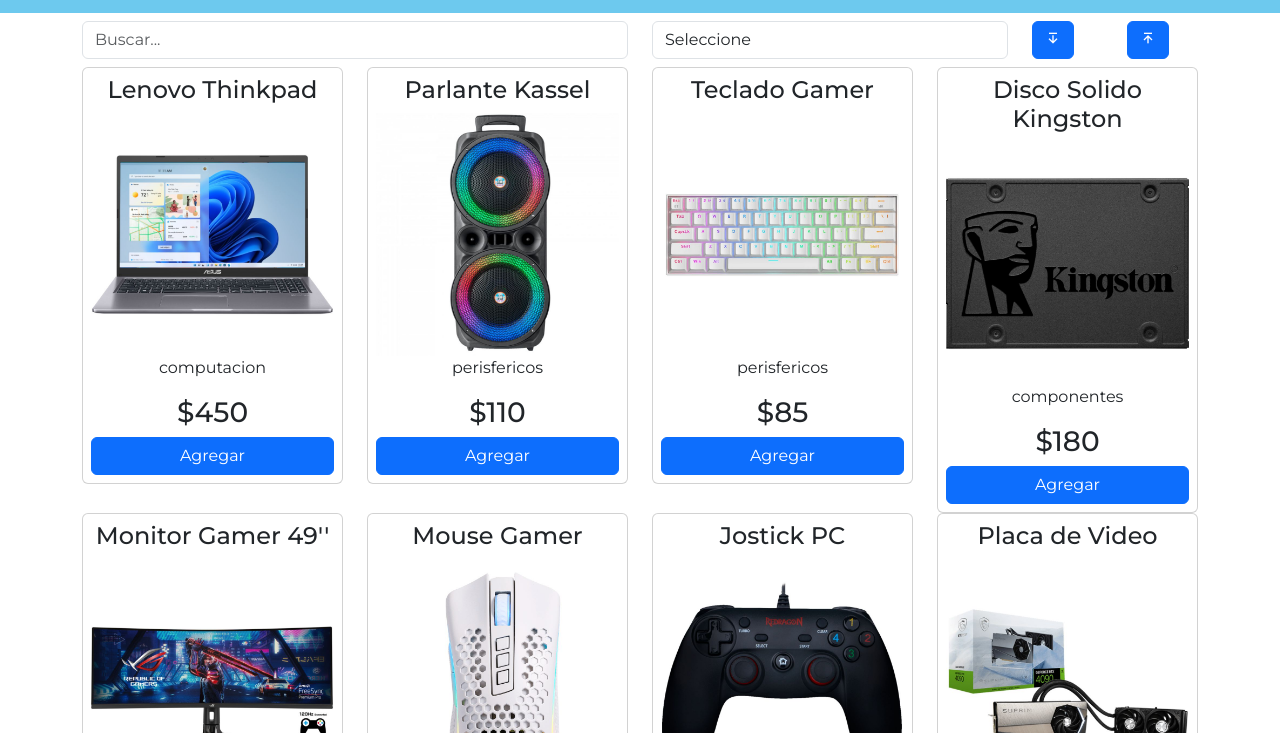
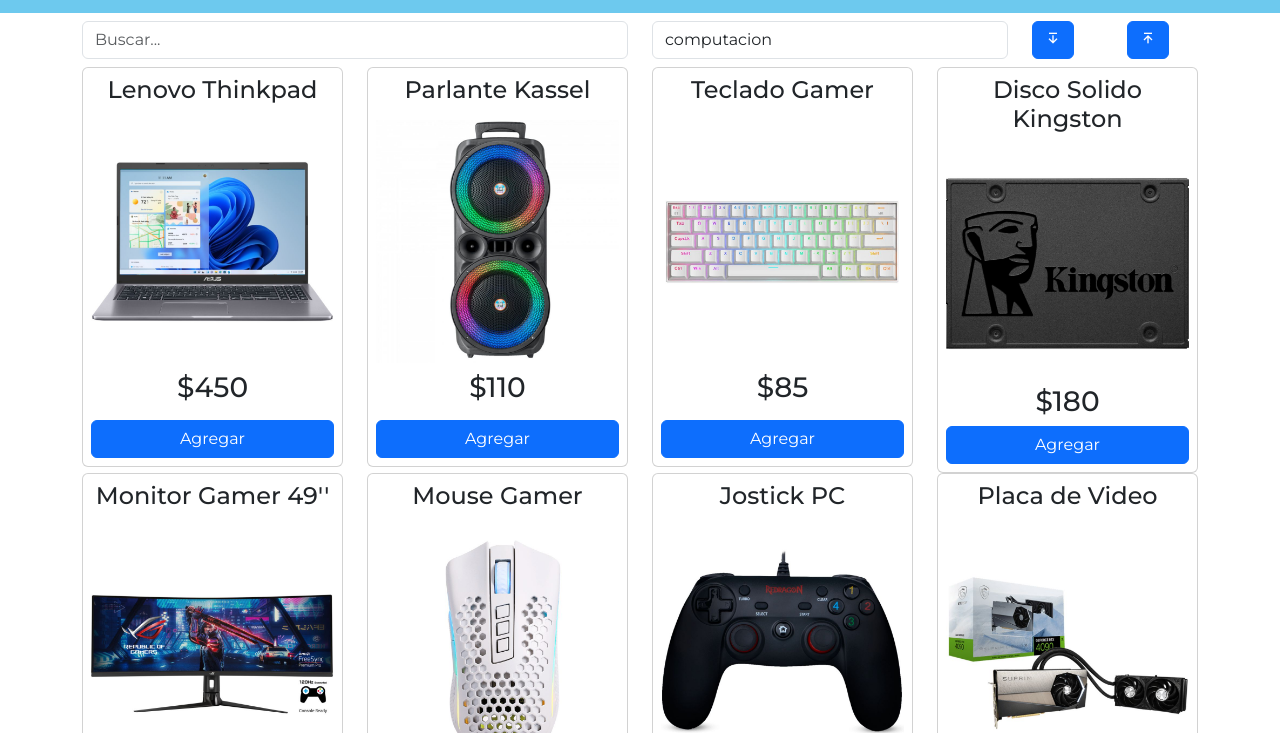
Before and after one commit to Lvcas10/javascript-49845, a website: page index.html in a window 1280 px wide. Shown: the part 67-800 px from the top of the page. Drawn offline with nearby package versions, Linux system fonts and the light colour scheme.

Commit message:
Agragando archivo .json

```diff
--- a/data.js
+++ /dev/null
@@ -1,98 +0,0 @@
-const products = [
-    {
-        "id": 1,
-        "name": "Lenovo Thinkpad",
-        "description": "Ryzen 7 8gb Ram",
-        "category": "computacion",
-        "price": 450,
-        "img": "./assets/lenovo.jpeg"
-    },
-    {
-        "id": 2,
-        "name": "Parlante Kassel",
-        "description": "PS082 Bluetooh",
-        "category": "perisfericos",
-        "price": 110,
-        "img": "./assets/parlante.jpeg"
-    },
-    {
-        "id": 3,
-        "name": "Teclado Gamer",
-        "description": "Redragon K530W-RGB-PRO",
-        "category": "perisfericos",
-        "price": 85,
-        "img": "./assets/teclado.jpeg"
-    },
-    {
-        "id": 4,
-        "name": "Disco Solido Kingston",
-        "description": "240Gb Kingston A400",
-        "category": "componentes",
-        "price": 180,
-        "img": "./assets/disco.jpeg"
-    },
-    {
-        "id": 5,
-        "name": "Monitor Gamer 49''",
-        "description": "HRD 144Hz 4Ms XG49VQ",
-        "category": "computacion",
-        "price": 250,
-        "img": "./assets/monitor.jpeg"
-    },
-    {
-        "id": 6,
-        "name": "Mouse Gamer",
-        "description": "M808W-KSA Storm Pro",
-        "category": "perisfericos",
-        "price": 45,
-        "img": "./assets/mouse.jpeg"
-    },
-    {
-        "id": 7,
-        "name": "Jostick PC",
-        "description": "Redragon G807 Saturno",
-        "category": "perisfericos",
-        "price": 90,
-        "img": "./assets/jostick.jpeg"
-    },
-    {
-        "id": 8,
-        "name": "Placa de Video",
-        "description": "RTX 4090 24Gb Msi Suprim X",
-        "category": "componentes",
-        "price": 270,
-        "img": "./assets/placa.jpeg"
-    },
-    {
-        "id": 9,
-        "name": "Memoria Ram",
-        "description": "8Gb 3600 Mhz",
-        "category": "componentes",
-        "price": 160,
-        "img": "./assets/ram.jpeg"
-    },
-    {
-        "id": 10,
-        "name": "Teclado Gamer Logitech",
-        "description": "G Pro LOL2 Mecanico",
-        "category": "perisfericos",
-        "price": 60,
-        "img": "./assets/teclado2.jpeg"
-    },
-    {
-        "id": 11,
-        "name": "Notebook Samsung",
-        "description": "Pro Core i5 512Gb 16Gb",
-        "category": "computacion",
-        "price": 650,
-        "img": "./assets/samsung.jpeg"
-    },
-    {
-        "id": 12,
-        "name": "Notebook Dell",
-        "description": "Pro i7 32Gb Ssd 512Gb 4Gb 16",
-        "category": "computacion",
-        "price": 750,
-        "img": "./assets/dell.jpeg"
-    }
-]
--- /dev/null
+++ b/data.json
@@ -0,0 +1,115 @@
+{
+    "products": [
+        {
+            "id_product": 1,
+            "name": "Lenovo Thinkpad",
+            "description": "Ryzen 7 8gb Ram",
+            "id_category": "1",
+            "price": 450,
+            "img": "./assets/lenovo.jpeg"
+        },
+        {
+            "id_product": 2,
+            "name": "Parlante Kassel",
+            "description": "PS082 Bluetooh",
+            "id_category": "2",
+            "price": 110,
+            "img": "./assets/parlante.jpeg"
+        },
+        {
+            "id_product": 3,
+            "name": "Teclado Gamer",
+            "description": "Redragon K530W-RGB-PRO",
+            "id_category": "2",
+            "price": 85,
+            "img": "./assets/teclado.jpeg"
+        },
+        {
+            "id_product": 4,
+            "name": "Disco Solido Kingston",
+            "description": "240Gb Kingston A400",
+            "id_category": "3",
+            "price": 180,
+            "img": "./assets/disco.jpeg"
+        },
+        {
+            "id_product": 5,
+            "name": "Monitor Gamer 49''",
+            "description": "HRD 144Hz 4Ms XG49VQ",
+            "id_category": "1",
+            "price": 250,
+            "img": "./assets/monitor.jpeg"
+        },
+        {
+            "id_product": 6,
+            "name": "Mouse Gamer",
+            "description": "M808W-KSA Storm Pro",
+            "id_category": "2",
+            "price": 45,
+            "img": "./assets/mouse.jpeg"
+        },
+        {
+            "id_product": 7,
+            "name": "Jostick PC",
+            "description": "Redragon G807 Saturno",
+            "id_category": "2",
+            "price": 90,
+            "img": "./assets/jostick.jpeg"
+        },
+        {
+            "id_product": 8,
+            "name": "Placa de Video",
+            "description": "RTX 4090 24Gb Msi Suprim X",
+            "id_category": "3",
+            "price": 270,
+            "img": "./assets/placa.jpeg"
+        },
+        {
+            "id_product": 9,
+            "name": "Memoria Ram",
+            "description": "8Gb 3600 Mhz",
+            "id_category": "3",
+            "price": 160,
+            "img": "./assets/ram.jpeg"
+        },
+        {
+            "id_product": 10,
+            "name": "Teclado Gamer Logitech",
+            "description": "G Pro LOL2 Mecanico",
+            "id_category": "2",
+            "price": 60,
+            "img": "./assets/teclado2.jpeg"
+        },
+        {
+            "id_product": 11,
+            "name": "Notebook Samsung",
+            "description": "Pro Core i5 512Gb 16Gb",
+            "id_category": "1",
+            "price": 650,
+            "img": "./assets/samsung.jpeg"
+        },
+        {
+            "id_product": 12,
+            "name": "Notebook Dell",
+            "description": "Pro i7 32Gb Ssd 512Gb 4Gb 16",
+            "id_category": "1",
+            "price": 750,
+            "img": "./assets/dell.jpeg"
+        }
+    ],
+
+    "category": [
+        {
+            "id_category": 1,
+            "name": "computacion"
+        },
+        {
+            "id_category": 2,
+            "name": "perisfericos"
+        },
+        {
+            "id_category": 3,
+            "name": "componentes"
+        }
+    ]
+}
--- a/index.html
+++ b/index.html
@@ -10,7 +10,7 @@
     <link rel="stylesheet" href="style.css">
     <link rel="shortcut icon" href="images/icon.png" type="image/x-png">
     <script src="https://cdn.jsdelivr.net/npm/bootstrap@5.3.2/dist/js/bootstrap.bundle.min.js" integrity="sha384-C6RzsynM9kWDrMNeT87bh95OGNyZPhcTNXj1NW7RuBCsyN/o0jlpcV8Qyq46cDfL" crossorigin="anonymous"></script>
-    <script src="data.js" defer></script>
+
     <script src="Cart.js" defer></script>
     <script src="index.js" defer></script>
 </head>
@@ -29,10 +29,6 @@
             </div>
             <div class="col-md-4">
                 <select id="selectCategory" class="form-control">
-                    <option value>Seleccione</option>
-                    <option value="computacion">Computacion</option>
-                    <option value="perisfericos">Perisfericos</option>
-                    <option value="componentes">Componentes</option>
                 </select>
             </div>
             <div class="col-md-1">
--- a/index.js
+++ b/index.js
@@ -10,7 +10,7 @@
 const btnSave = document.querySelector('#btnSave');
 const btnOrder = document.querySelector('#btnOrder');
 const btnOrderUp = document.querySelector('#btnOrderUp');
-
+let products_list = [];
 const listCart = JSON.parse( localStorage.getItem('cart') ) || [];
 const cart = new Cart(listCart);
 
@@ -28,7 +28,7 @@
 })
 
 btnOrder.addEventListener('click', ()=> {
-    products.sort(  (a, b ) => {
+    products_list.sort(  (a, b ) => {
         if(  a.price < b.price  ){
             return -1
         }
@@ -39,11 +39,16 @@
         return 0
     } )
 
-    renderProducts(products);
+    renderProducts(products_list);
 })
 
+const filtroCategoria = (id_category) => {
+    const newList = products_list.filter ((product)=> product.id_category == id_category)
+    renderProducts(newList);
+}
+
 btnOrderUp.addEventListener('click', ()=> {
-    products.sort(  (a, b ) => {
+    products_list.sort(  (a, b ) => {
         if ( a.price > b.price){
             return -1
         }
@@ -54,20 +59,27 @@
         return 0
     } )
 
-    renderProducts(products);
+    renderProducts(products_list);
 })
 
-selectCategory.addEventListener('click', (event) => {
-    const search = selectCategory.value
-    const newList = products.filter(  (product) => product.category.toLowerCase().includes( search.toLowerCase() ) );
-    renderProducts(newList);
+selectCategory.addEventListener('change', (e) => {
+    const id_category = selectCategory.value;
+    filtroCategoria(id_category);
 })
 
 inputSearch.addEventListener('input', (event) => {
     const search = inputSearch.value
-    const newList = products.filter(  (product) => product.name.toLowerCase().includes( search.toLowerCase() ) );
+    const newList = products_list.filter(  (product) => product.name.toLowerCase().includes( search.toLowerCase() ) );
     renderProducts(newList);
 })
+
+const addToCart = (evento) => {
+    const id = evento.target.id;
+    const product = products_list.find (item => item.id_product == id );
+    console.log(product);
+    cart.addToCart(product);
+    cartCount.innerText = cart.getCount();
+}
 
 const renderProducts = (list) => {
     listProducts.innerHTML = '';
@@ -77,9 +89,8 @@
                 <div class="card p-2">
                     <h4 class="text-center">${product.name} </h4>
                     <img class="img-fluid" src="${product.img}" alt="${product.name}">
-                    <p class="text-center">${product.category}
                     <h3 class="text-center">$${product.price} </h3>
-                    <button id="${product.id} " type="button" class="btn btn-primary btnAddCart">
+                    <button id="${product.id_product} " type="button" class="btn btn-primary btnAddCart">
                         <i class="fa-solid fa-cart-plus"></i> Agregar
                     </button>
                 </div>
@@ -93,13 +104,6 @@
     })
 }
 
-const addToCart = (evento) => {
-    const id = evento.target.id;
-    const product = products.find (item => item.id == id );
-    console.log(product);
-    cart.addToCart(product);
-    cartCount.innerText = cart.getCount();
-}
 
 const redenCart = (list) => {
     modalListProducts.innerHTML = '';
@@ -114,4 +118,30 @@
     });
 }
 
-renderProducts( products);
+const renderCategory = (list) => {
+    selectCategory.innerHTML = "";
+list.forEach(category => {
+        selectCategory.innerHTML +=
+        `<option value="${category.id_category}">${category.name}</option>`
+    });
+}
+
+
+
+const getProducts = async () => {
+
+    try {
+        const endPoint = "data.json";
+        const resp = await fetch(endPoint);
+        const json = await resp.json();
+        const {products, category} = json;
+        products_list = products;
+
+        renderProducts (products);
+        renderCategory (category);
+    } catch (error) {
+
+    }
+}
+
+getProducts();
```
Also changed, not shown: package.json (added, +11 -0 lines).
